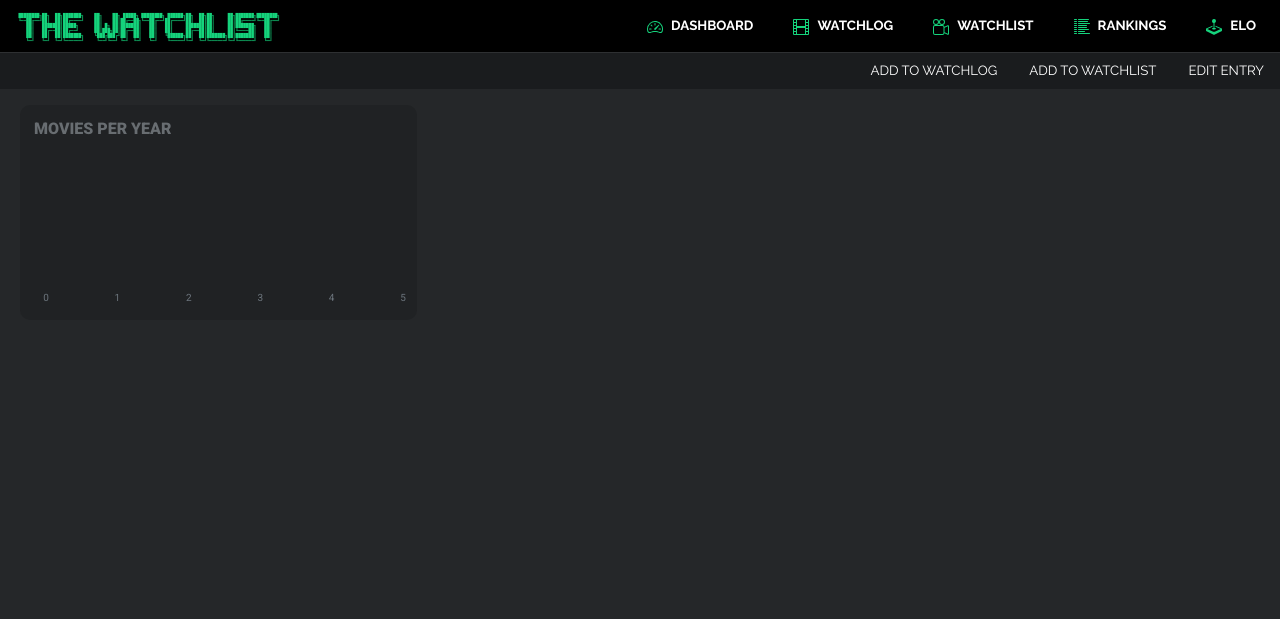
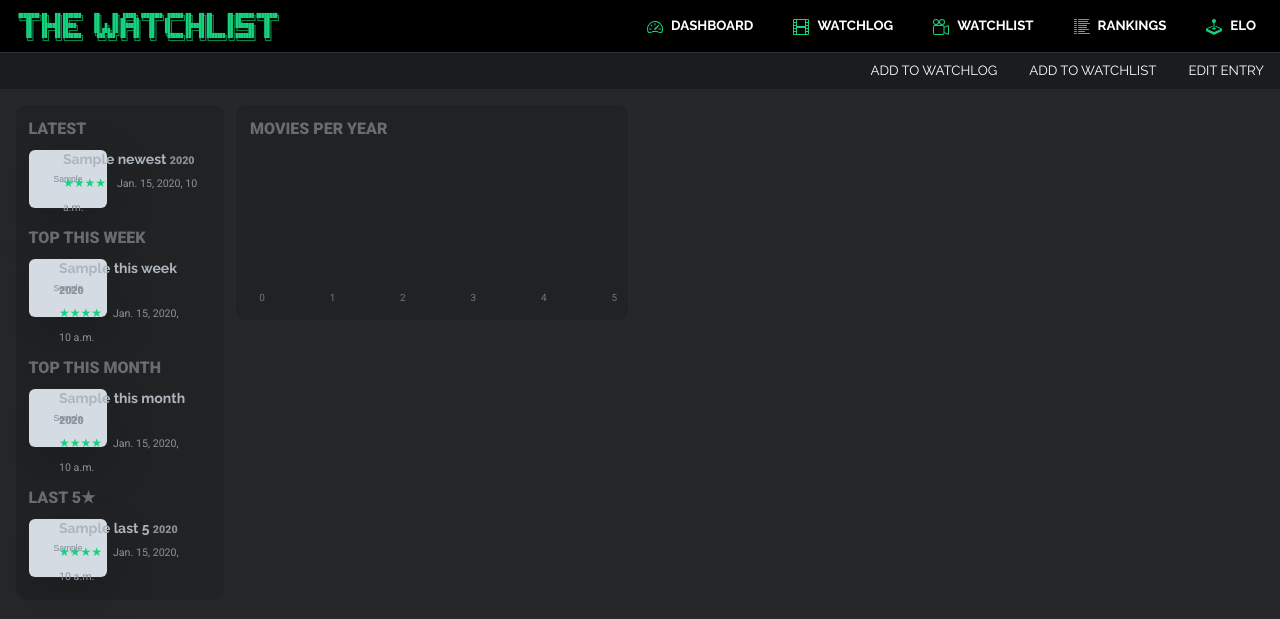
Before and after one commit to MaxDreher/cinemaxd, a Django app: template watchlist/templates/watchlist/dashboard.html in a window 1280 px wide. Shown: the top 619 px of the page. Run offline with Django 3.2, Linux system fonts and the light colour scheme; the template is opened without the code that fills it: most values are stand-ins (such as "Sample title", 1, 10 or a date in 2020); grey boxes marked "Sample" are stand-in pictures; some libraries are stand-ins or nearby versions.

Commit message:
UpdateStreaming, Dashboard, Rankings

```diff
--- a/watchlist/models.py
+++ b/watchlist/models.py
@@ -79,6 +79,7 @@
     rating = models.FloatField(validators=[MinValueValidator(0.5), MaxValueValidator(5)], choices=rating_choices, null=True)
     review = models.TextField(null=True)
     date = models.DateField(null=True)
+    datetime_added = models.DateTimeField(null=True)
     timesSeen = models.IntegerField()
     posterLink = models.CharField(max_length=255)
     plot = models.TextField(null=True)
--- a/watchlist/static/watchlist/css/dashboard.css
+++ b/watchlist/static/watchlist/css/dashboard.css
@@ -6,3 +6,30 @@
     border-color: #202224;
     background-color: #202224;
 }
+
+.section-heading {
+    font-family: 'Roboto';
+    font-size: 12pt;
+    color: #686d71;
+}
+
+.sidebar-title {
+    font-family: "Raleway";
+    font-size: 14px;
+}
+
+.little-stars {
+    color: #15d37c !important;
+    font-size: 12px;
+}
+
+.year {
+    font-family: 'Roboto', sans-serif !important;
+    font-size: 8pt;
+    filter:brightness(80%)
+}
+
+.poster {
+    border: 1px solid #202224;
+    border-radius: 7px;
+}
--- a/watchlist/templates/watchlist/dashboard.html
+++ b/watchlist/templates/watchlist/dashboard.html
@@ -1,22 +1,11 @@
 {% extends 'watchlist/base.html' %}
 {% load static %}
+{% load custom_filters %}
 
 {% block css %}
     <link rel="stylesheet" href="{% static 'watchlist/css/dashboard.css' %}">
 {% endblock %}
 {% block js %}
-{% endblock %}
-
-{% block content %}
-<div class="row mx-2 mt-3">
-    <div class="col-md-4">
-        <div id="chart" class="chart-bg">
-        </div>
-    </div>
-    <div class="col-md-8">
-    </div>
-</div>
-
 <script src="https://cdnjs.cloudflare.com/ajax/libs/apexcharts/3.45.0/apexcharts.min.js"></script>
 <script src="{% static 'watchlist/js/dashboard.js' %}"></script>
 <script>
@@ -87,3 +76,90 @@
     chart.render();
 </script>
 {% endblock %}
+
+{% block content %}
+<div class="row mx-3 mt-3">
+    <div class="col-md-2 chart-bg">
+        <b class="section-heading">LATEST</b>
+        <div class="row mt-2">
+            <div class="col-md-2 text-center">
+                <img class="poster shadow-lg" src="{{ newest.posterLink }}" height="60px">
+            </div>
+            <div class="col-md-10">
+                <div class="fw-bold sidebar-title">
+                    {{ newest.title }} <b class="year">{{ newest.year }}</b>
+                </div>
+                <span class="little-stars">
+                    {{ newest.rating|convert_to_stars }}
+                </span>
+                <span class="year">
+                    &nbsp;&nbsp;&nbsp;{{ newest.date }}
+                </span>
+            </div>
+        </div>
+        <div class="row mt-2">
+            <b class="section-heading">TOP THIS WEEK</b>
+            <div class="row mt-2">
+                <div class="col-md-2 text-center">
+                    <img class="poster shadow-lg" src="{{ top_this_week.posterLink }}" height="60px">
+                </div>
+                <div class="col-md-10">
+                    <div class="fw-bold sidebar-title">
+                        {{ top_this_week.title }} <b class="year">{{ top_this_week.year }}</b>
+                    </div>
+                    <span class="little-stars">
+                        {{ top_this_week.rating|convert_to_stars }}
+                    </span>
+                    <span class="year">
+                        &nbsp;&nbsp;&nbsp;{{ top_this_week.date }}
+                    </span>
+                    </div>
+            </div>
+        </div>
+        <div class="row mt-2">
+            <b class="section-heading">TOP THIS MONTH</b>
+            <div class="row mt-2">
+                <div class="col-md-2 text-center">
+                    <img class="poster shadow-lg" src="{{ top_this_month.posterLink }}" height="60px">
+                </div>
+                <div class="col-md-10">
+                    <div class="fw-bold sidebar-title">
+                        {{ top_this_month.title }} <b class="year">{{ top_this_month.year }}</b>
+                    </div>
+                    <span class="little-stars">
+                        {{ top_this_month.rating|convert_to_stars }}
+                    </span>
+                    <span class="year">
+                        &nbsp;&nbsp;&nbsp;{{ top_this_month.date }}
+                    </span>
+                </div>
+            </div>
+        </div>
+        <div class="row mt-2">
+            <b class="section-heading">LAST 5★</b>
+            <div class="row mt-2">
+                <div class="col-md-2 text-center">
+                    <img class="poster shadow-lg" src="{{ last_5.posterLink }}" height="60px">
+                </div>
+                <div class="col-md-10">
+                    <div class="fw-bold sidebar-title">
+                        {{ last_5.title }} <b class="year">{{ last_5.year }}</b>
+                    </div>
+                    <span class="little-stars">
+                        {{ last_5.rating|convert_to_stars }}
+                    </span>
+                    <span class="year">
+                        &nbsp;&nbsp;&nbsp;{{ last_5.date }}
+                    </span>
+                </div>
+            </div>
+        </div>
+    </div>
+    <div class="col-md-4">
+        <div id="chart" class="chart-bg">
+        </div>
+    </div>
+    <div class="col-md-8">
+    </div>
+</div>
+{% endblock %}
--- a/watchlist/utils.py
+++ b/watchlist/utils.py
@@ -217,6 +217,7 @@
                 rating=rating,
                 review=review if (review != "") else None,
                 date=viewingDate,
+                datetime_added = datetime.now(),
                 timesSeen=1,
                 posterLink=omdb["Poster"],
                 plot=omdb["Plot"],
@@ -431,6 +432,7 @@
                 rating=rating,
                 review=review if (review != "") else None,
                 date=viewingDate,
+                datetime_added = datetime.now(),
                 timesSeen=1,
                 posterLink=omdb["Poster"],
                 plot=omdb["Plot"],
```
Also changed, not shown: watchlist/api_calls.py (+15 -0 lines), watchlist/initialize_db_2023-12-03.py (+2 -22 lines), watchlist/updateStreaming.py (added, +43 -0 lines), watchlist/views.py (+14 -8 lines), db.sqlite3, watchlist/migrations/0006_movie_datetime_added.py (added).
